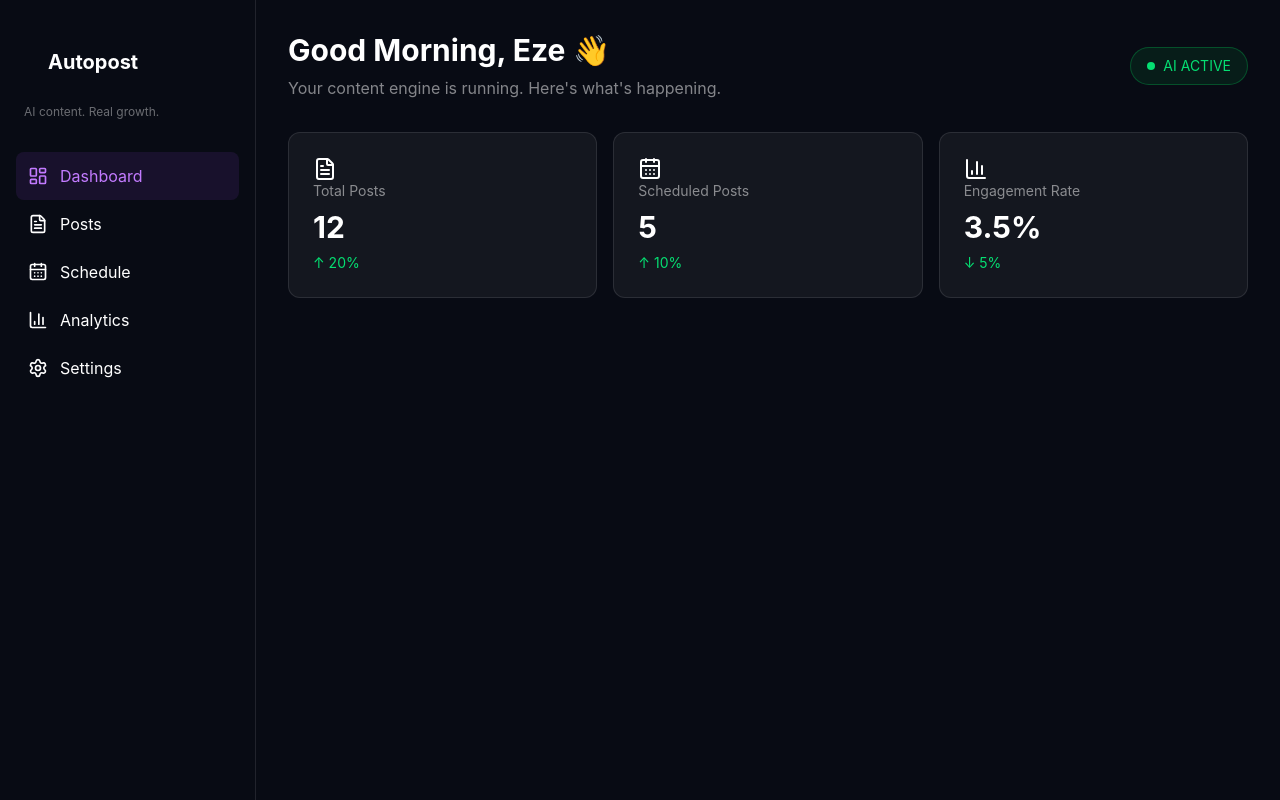
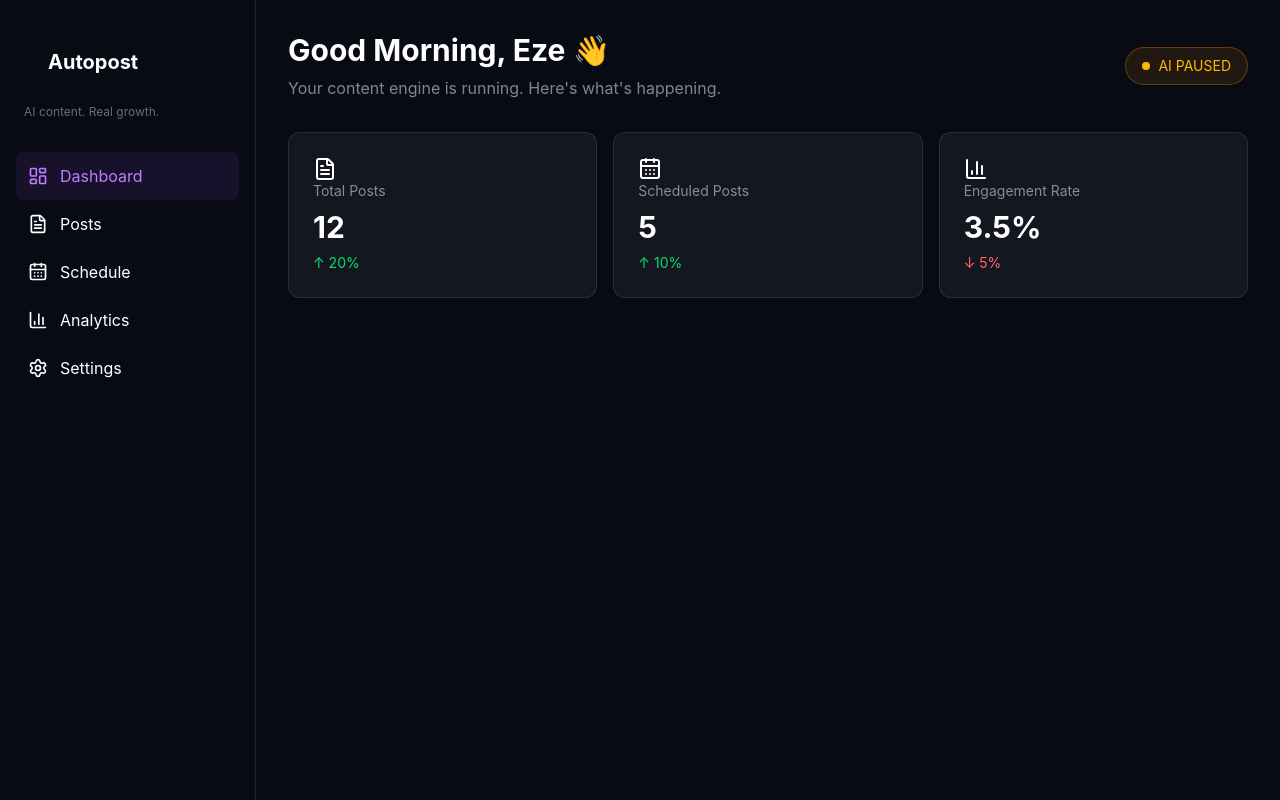
Before and after one commit to Ice-00/Autopost-, a React (Vite) app: page / in a window 1280 px wide. Built offline with nearby package versions, Linux system fonts and the light colour scheme.

Commit message:
Added new changes and a new component

```diff
--- a/src/App.jsx
+++ b/src/App.jsx
@@ -1,6 +1,7 @@
 import Sidebar from './components/sidebar'
 import StatCard from './components/Statcard'
-import { FileText, CalendarDays, BarChart3 } from "lucide-react"
+import { FileText, CalendarDays, BarChart3, Clock } from "lucide-react"
+import { useState } from 'react'
 
 const stats = [
   {
@@ -23,11 +24,14 @@ const stats = [
     change: "↓ 5%",
     icon: BarChart3,
   },
+
+
 ]
 
 
 
 function App() {
+  const [isActive, setIsActive] = useState(false);
   return (
     <div className="flex min-h-screen bg-[#080b14] text-white">
       <Sidebar />
@@ -40,10 +44,13 @@ function App() {
             <p className="mt-2 text-white/50">Your content engine is running. Here's what's happening.</p>
           </div>
 
-          <div className="flex items-center gap-2 rounded-full border border-green-500/30 bg-green-500/10 px-4 py-2 text-sm text-green-400">
-            <span className="h-2 w-2 rounded-full bg-green-400"></span>
-            AI ACTIVE
-          </div>
+          <button onClick={() => setIsActive(!isActive)}
+           className= {`flex items-center gap-2 rounded-full  px-4 py-2 text-sm  ${isActive ? 'border border-green-500/30 bg-green-500/10 text-green-400' : 'border border-amber-500/30 bg-amber-500/10 text-amber-400'}`}>
+
+            <span className={`h-2 w-2 rounded-full ${isActive ? 'bg-green-400' : 'bg-amber-400'}`}></span>
+
+             {isActive ? "AI ACTIVE" : "AI PAUSED"}
+          </button>
 
         </div>
 
@@ -51,6 +58,9 @@ function App() {
           {stats.map((stat) => {
           return(
             <StatCard
+              isActive = {isActive}
+              setIsActive = {setIsActive}
+              key={stat.title}
               title={stat.title}
               value={stat.value}
               change={stat.change}
--- /dev/null
+++ b/src/components/ContentEngine.jsx
@@ -0,0 +1,62 @@
+function ContentEngine(){
+    return(
+        <div className="rounded-xl border purple-500/30 bg-bg-[#10182a] p-6">
+            <div className="mb-6">
+                <h2 className="text-xl font-semibold text-white">
+                ✨ Content Engine
+                </h2>
+
+                <p className="mt-1 text-sm text-white/50">
+                Let AI generate engaging X/Twitter posts tailored to your audience.
+                </p>
+            </div>
+
+            <form onSubmtit={handleSubmit}>
+                <div>
+                    <label  htmlFor="topic" className="text-sm text-white/50">
+                     Topic
+                    </label>
+
+                    <input
+                        type="text"
+                        id="topic"
+                        placeholder="Enter a topic for your post e.g. AI, Tech, Marketing"
+                        className="mt-2 w-full rounded-lg border border-white/10 bg-white/5 px-4 py-2 text-white placeholder:text-white/50 focus:outline-none focus:ring-2 focus:ring-purple-500 focus:border-transparent"
+                    />
+                </div>
+
+                <div>
+                    <label htmlFor="tone" className="mt-4 text-sm text-white/50">
+                     Tone
+                    </label>
+
+                    <input
+                        type="text"
+                        id="tone"
+                        placeholder="Enter the tone of your post e.g. Funny, Serious, Informative"
+                        className="mt-2 w-full rounded-lg border border-white/10 bg-white/5 px-4 py-2 text-white placeholder:text-white/50 focus:outline-none focus:ring-2 focus:ring-purple-500 focus:border-transparent"
+                    />
+                </div>
+
+                <div>
+
+                    <label htmlFor="audience" className="mt-4 text-sm text-white/50">
+                     Audience
+                    </label>
+
+                    <input
+                        type="text"
+                        id="audience"
+                        placeholder="Enter the audience of your post e.g. Professionals, Students, General Public"
+                        className="mt-2 w-full rounded-lg border border-white/10 bg-white/5 px-4 py-2 text-white placeholder:text-white/50 focus:outline-none focus:ring-2 focus:ring-purple-500 focus:border-transparent"
+                    />
+                </div>
+
+            </form>
+
+        </div>
+    )
+
+}
+
+export default ContentEngine
--- a/src/components/statcard.jsx
+++ b/src/components/statcard.jsx
@@ -1,10 +1,20 @@
+
+
+
 function StatCard({title, value, change,icon: Icon}){
+
+       const isPositive = change.startsWith('↑');
+
 return(
+
     <div className="rounded-xl border border-white/10 bg-white/5 p-6">
         {Icon && <Icon/>}
         <p className="text-sm text-white/50">{title}</p>
         <p className="mt-2 text-3xl font-bold">{value}</p>
-        <p className="mt-2 text-sm text-green-400">{change}</p>
+        <p className={`mt-2 text-sm ${isPositive ? 'text-green-400' : 'text-red-400'}`}>
+          {change}
+        </p>
+
     </div>
 )
 }
```
